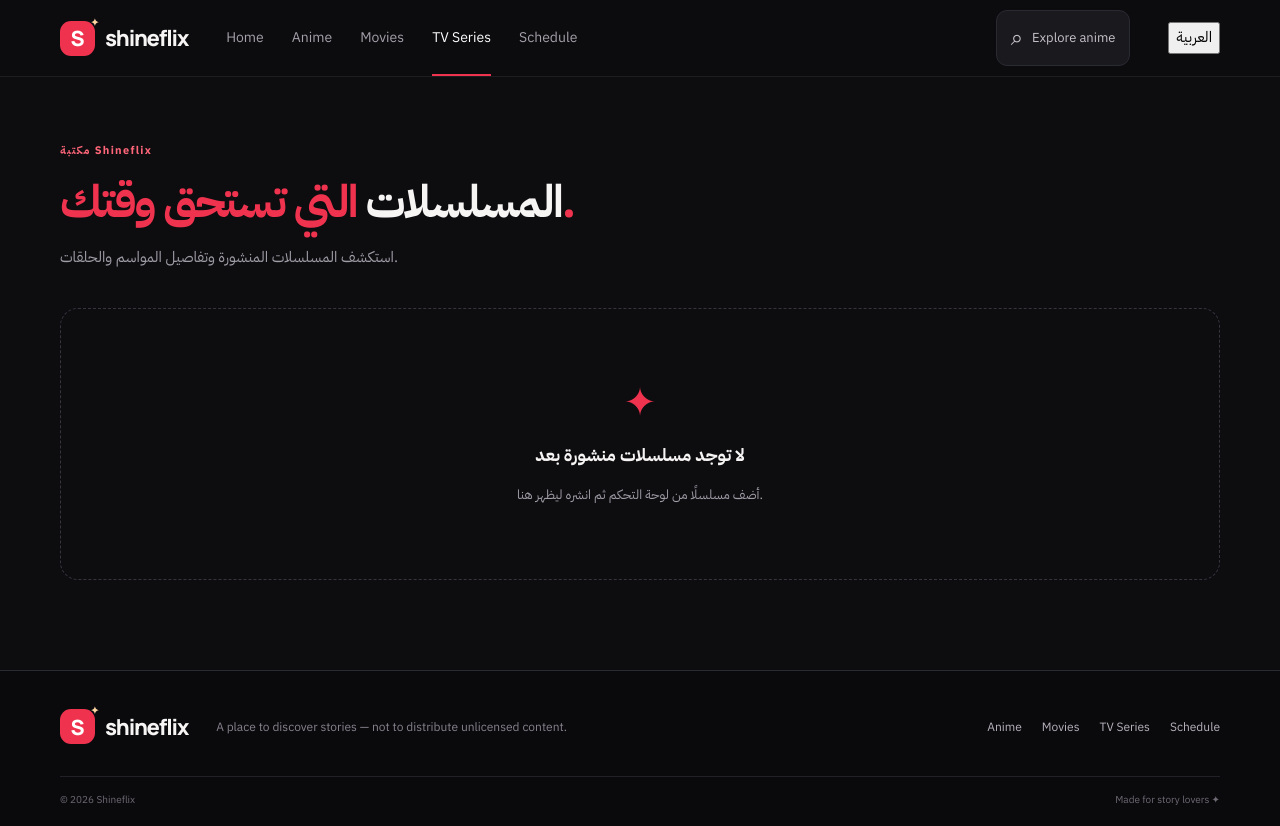
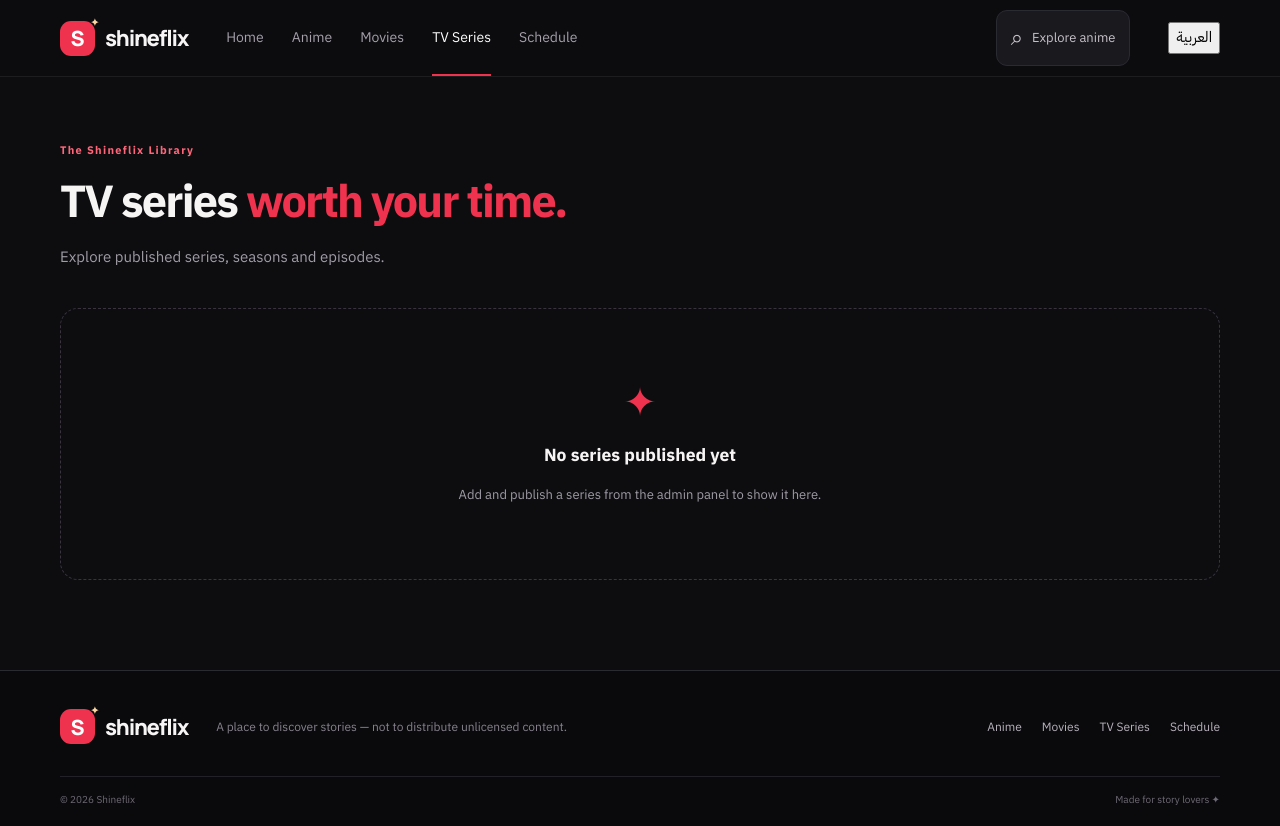
Before and after one commit to yasir-karagul/shineflix, a Next.js app: page /series in a window 1280 px wide. Built offline with nearby package versions, Linux system fonts and the light colour scheme; no server answers; the database is empty.

Commit message:
feat: localize TV series catalogue

```diff
--- a/app/series/page.tsx
+++ b/app/series/page.tsx
@@ -1,3 +1,7 @@
-import type {Metadata} from "next";import {AnimeCard} from "@/components/anime-card";import {getPublishedContent} from "@/lib/content";
-export const metadata:Metadata={title:"المسلسلات"};export const dynamic="force-dynamic";
-export default async function SeriesPage(){const items=await getPublishedContent("SERIES");return <div className="page-shell inner-page"><div className="page-intro"><span className="eyebrow">مكتبة Shineflix</span><h1>المسلسلات <span>التي تستحق وقتك.</span></h1><p>استكشف المسلسلات المنشورة وتفاصيل المواسم والحلقات.</p></div>{items.length===0?<div className="empty-state"><span>✦</span><h3>لا توجد مسلسلات منشورة بعد</h3><p>أضف مسلسلًا من لوحة التحكم ثم انشره ليظهر هنا.</p></div>:<div className="anime-grid">{items.map((item:any)=><AnimeCard key={item.slug} anime={item}/>)}</div>}</div>}
+import type {Metadata} from "next";
+import {AnimeCard} from "@/components/anime-card";
+import {getPublishedContent} from "@/lib/content";
+import {getLanguage} from "@/lib/i18n";
+export const metadata:Metadata={title:"TV Series | Shineflix"};
+export const dynamic="force-dynamic";
+export default async function SeriesPage(){const [items,lang]=await Promise.all([getPublishedContent("SERIES"),getLanguage()]);const ar=lang==="ar";return <div className="page-shell inner-page"><div className="page-intro"><span className="eyebrow">{ar?"مكتبة Shineflix":"The Shineflix Library"}</span><h1>{ar?<>المسلسلات <span>التي تستحق وقتك.</span></>:<>TV series <span>worth your time.</span></>}</h1><p>{ar?"استكشف المسلسلات المنشورة وتفاصيل المواسم والحلقات.":"Explore published series, seasons and episodes."}</p></div>{items.length===0?<div className="empty-state"><span>✦</span><h3>{ar?"لا توجد مسلسلات منشورة بعد":"No series published yet"}</h3><p>{ar?"أضف مسلسلًا من لوحة التحكم ثم انشره ليظهر هنا.":"Add and publish a series from the admin panel to show it here."}</p></div>:<div className="anime-grid">{items.map((item:any)=><AnimeCard key={item.slug} anime={item} lang={lang}/>)}</div>}</div>}
```
